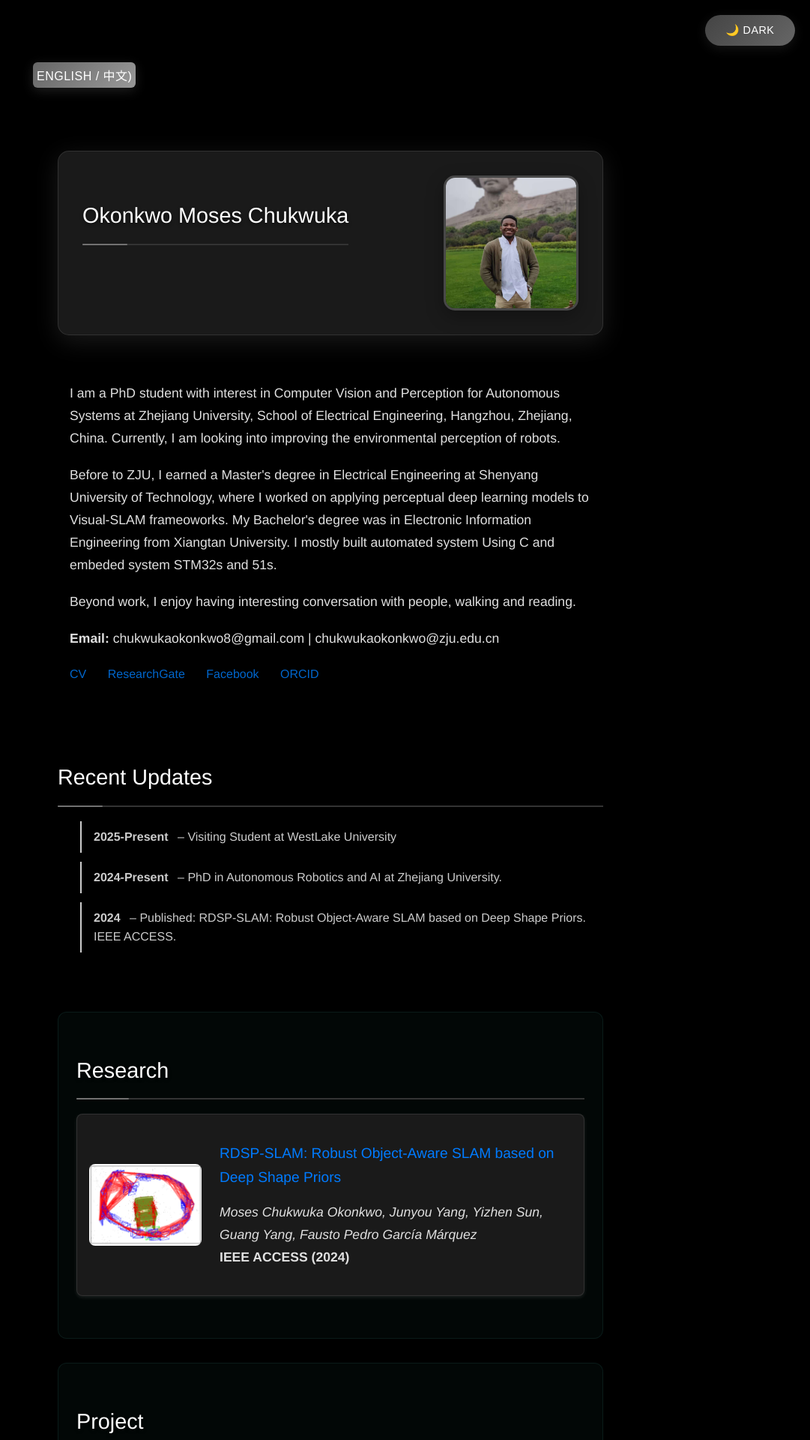
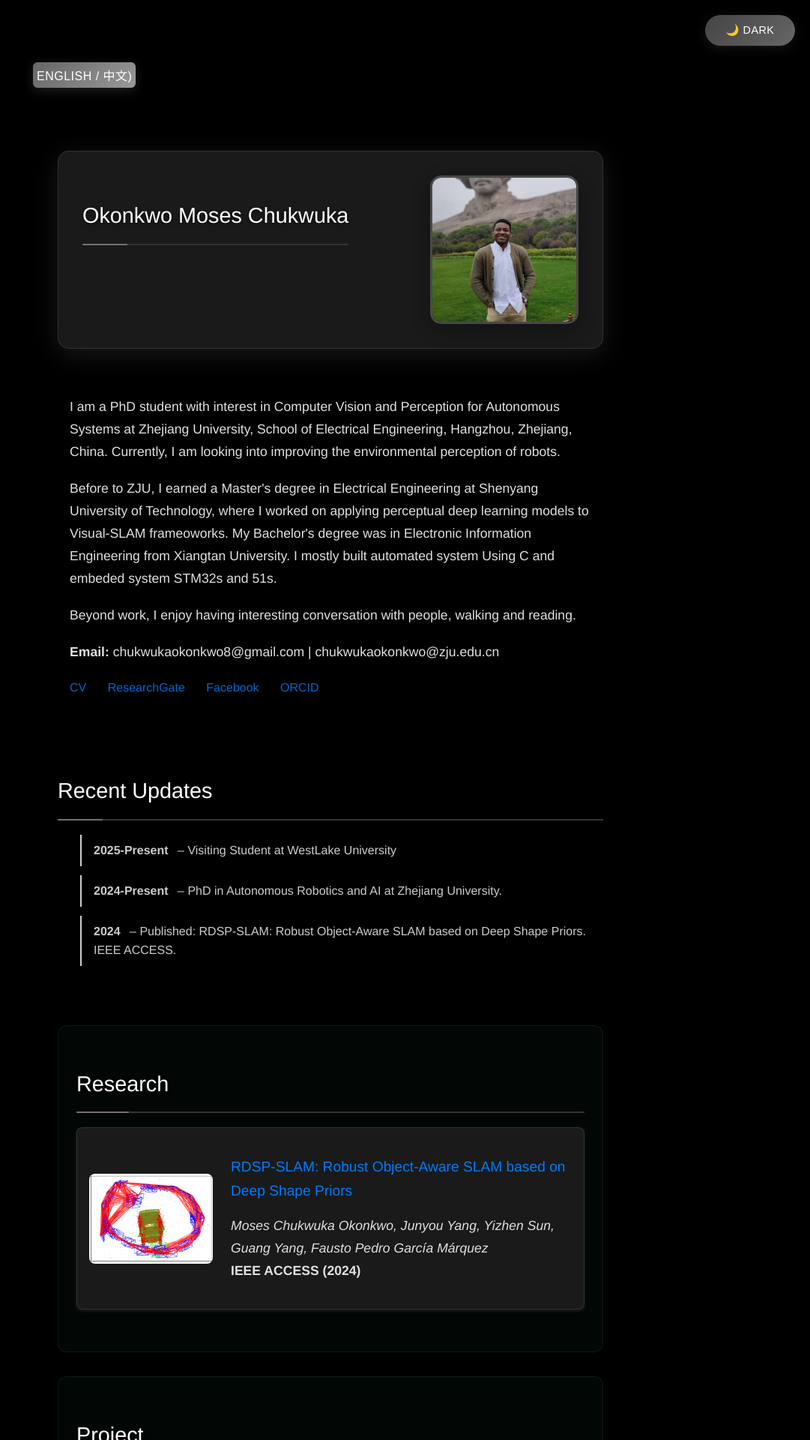
Before and after one commit to MosesChuka/MosesChuka.github.io, a Jekyll site: the page built from index.md, in a window 1280 px wide. Shown: the top 1920 px of the page at 75% size, without its empty margins (199-1280 px from the left). Built offline with Jekyll 4.4.1, drawn with Linux system fonts in a browser that asks for light colours; our own code applies the rules of GitHub Pages for plain Markdown files.

Commit message:
Increase image sizes by 10% for better visibility - Profile: 180px→198px, Research/Work/Education: 200px→220px, Desktop: 150px→165px, Mobile: 100px→110px

```diff
--- a/static/css/styles.css
+++ b/static/css/styles.css
@@ -70,7 +70,7 @@ body.light-mode .header h1 {
 
 .profile-img {
   width: 100%;
-  max-width: 180px;
+  max-width: 198px;
   height: auto;
   border-radius: 15px;
   margin-top: 1rem;
@@ -481,7 +481,7 @@ body.light-mode .project-item:hover {
 
 .research-img, .work-img, .education-img {
   width: 100%;
-  max-width: 200px;
+  max-width: 220px;
   height: auto;
   border-radius: 8px;
   margin-bottom: 1rem;
@@ -666,7 +666,7 @@ body.light-mode .theme-toggle:hover {
   }
 
   .research-img, .work-img, .education-img {
-    width: 150px;
+    width: 165px;
     margin-right: 1.5rem;
     margin-bottom: 0;
   }
@@ -702,7 +702,7 @@ body.light-mode .theme-toggle:hover {
   }
 
   .profile-img {
-    max-width: 150px;
+    max-width: 165px;
   }
 
   h2 {
@@ -714,7 +714,7 @@ body.light-mode .theme-toggle:hover {
   }
 
   .research-img, .work-img, .education-img {
-    max-width: 100px;
+    max-width: 110px;
   }
 
   .theme-toggle {
```
